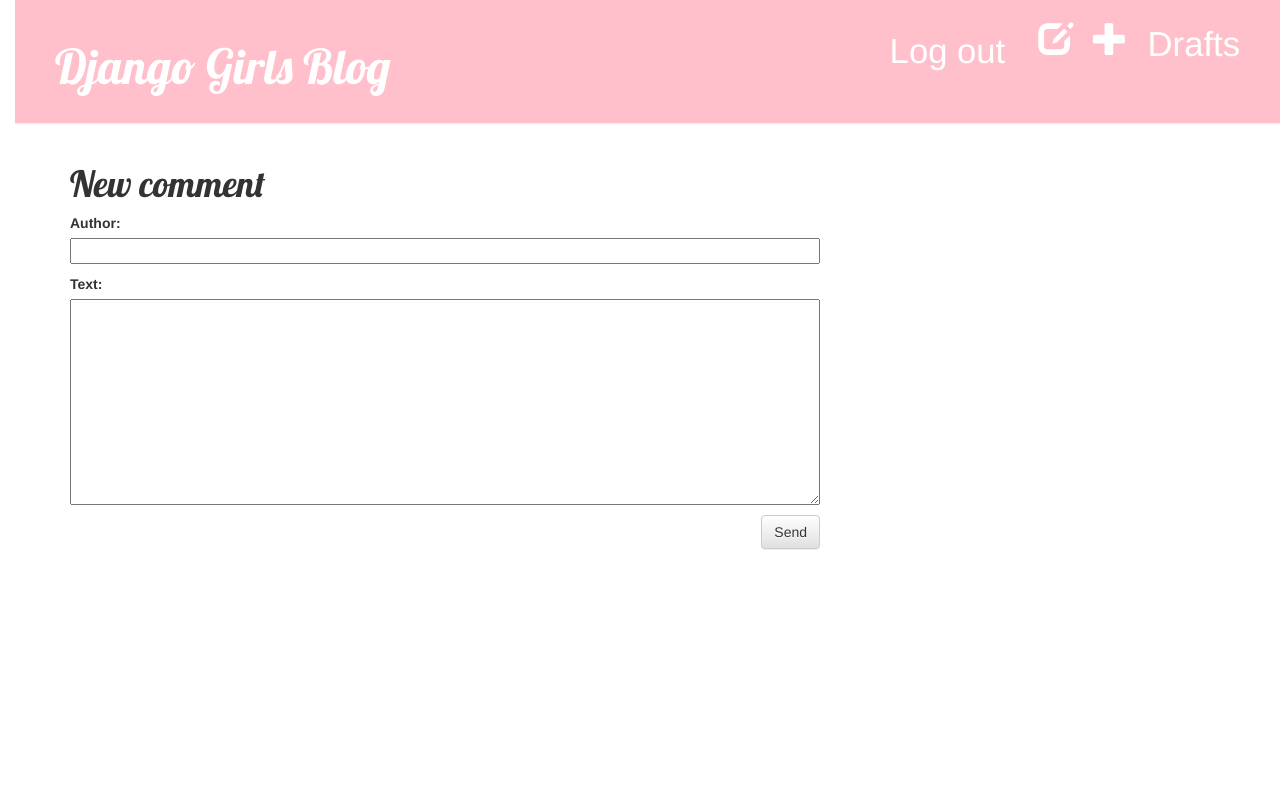
After one commit to Ksyushaaaa/Jango, a Django app: page /post/2/comment/ in a window 1280 px wide. The commit adds this page. Run offline with Django 5.2, Linux system fonts and the light colour scheme; a user stored in the database is signed in; data comes from the database, SQL or seed files in the repository; both versions use the stored data as it was after the commit; some libraries are stand-ins or nearby versions.

Commit message:
add new commit

```diff
--- a/blog/admin.py
+++ b/blog/admin.py
@@ -1,4 +1,5 @@
 from django.contrib import admin
-from .models import Post
+from .models import Post, Comment
 
 admin.site.register(Post)
+admin.site.register(Comment)
--- /dev/null
+++ b/blog/forms.py
@@ -0,0 +1,12 @@
+from django import forms
+from .models import Post, Comment
+
+class PostForm(forms.ModelForm):
+    class Meta:
+        model = Post
+        fields = ('title', 'text',)
+
+class CommentForm(forms.ModelForm):
+    class Meta:
+        model = Comment
+        fields = ('author', 'text',)
--- a/blog/models.py
+++ b/blog/models.py
@@ -18,3 +18,20 @@
 
     def __str__(self):
         return self.title
+
+class Comment(models.Model):
+    post = models.ForeignKey('blog.Post', on_delete=models.CASCADE, related_name='comments')
+    author = models.CharField(max_length=200)
+    text = models.TextField()
+    created_date = models.DateTimeField(default=timezone.now)
+    approved_comment = models.BooleanField(default=False)
+
+    def approve(self):
+        self.approved_comment = True
+        self.save()
+
+    def __str__(self):
+        return self.text
+
+    def approved_comments(self):
+        return self.comments.filter(approved_comment=True)
--- /dev/null
+++ b/blog/static/css/blog.css
@@ -0,0 +1,58 @@
+h1 a {
+    color: #ffc0cb;
+    font-family: 'Lobster', cursive;
+}
+body {
+    padding-left: 15px;
+}
+.page-header {
+    background-color: #ffc0cb;
+    margin-top: 0;
+    padding: 20px 20px 20px 40px;
+}
+
+.page-header h1, .page-header h1 a, .page-header h1 a:visited, .page-header h1 a:active {
+    color: #ffffff;
+    font-size: 36pt;
+    text-decoration: none;
+}
+
+.content {
+    margin-left: 40px;
+}
+
+h1, h2, h3, h4 {
+    font-family: 'Lobster', cursive;
+}
+
+.date {
+    float: right;
+    color: #828282;
+}
+
+.save {
+    float: right;
+}
+
+.post-form textarea, .post-form input {
+    width: 100%;
+}
+
+.top-menu, .top-menu:hover, .top-menu:visited {
+    color: #ffffff;
+    float: right;
+    font-size: 26pt;
+    margin-right: 20px;
+}
+
+.post {
+    margin-bottom: 70px;
+}
+
+.post h1 a, .post h1 a:visited {
+    color: #000000;
+}
+
+.comment {
+    margin: 20px 0px 20px 20px;
+}
--- /dev/null
+++ b/blog/templates/blog/add_comment_to_post.html
@@ -0,0 +1,9 @@
+{% extends 'blog/base.html' %}
+
+{% block content %}
+    <h1>New comment</h1>
+    <form method="POST" class="post-form">{% csrf_token %}
+        {{ form.as_p }}
+        <button type="submit" class="save btn btn-default">Send</button>
+    </form>
+{% endblock %}
--- /dev/null
+++ b/blog/templates/blog/base.html
@@ -0,0 +1,35 @@
+{% load static %}
+<html lang="en">
+    <head>
+    <meta charset="UTF-8">
+        <title>Djangoblog</title>
+        <link rel="stylesheet" href="//maxcdn.bootstrapcdn.com/bootstrap/3.2.0/css/bootstrap.min.css">
+        <link rel="stylesheet" href="//maxcdn.bootstrapcdn.com/bootstrap/3.2.0/css/bootstrap-theme.min.css">
+        <link href='//fonts.googleapis.com/css?family=Lobster&subset=latin,latin-ext' rel='stylesheet' type='text/css'>
+        <link rel="stylesheet" href="{% static 'css/blog.css' %}">
+    </head>
+<body>
+    <div class="page-header">
+     {% if user.is_authenticated %}
+            <a href="{% url 'post_draft_list' %}" class="top-menu">Drafts</a>
+            <a href="{% url 'post_new' %}" class="top-menu"><span class="glyphicon glyphicon-plus"></span></a>
+            <a href="{% url 'post_draft_list' %}" class="top-menu"><span class="glyphicon glyphicon-edit"></span></a>
+            <form method="post" action="{% url 'logout' %}">
+            {% csrf_token %}
+            <button type="submit" class="btn btn-link top-menu">Log out</button>
+            </form>
+     {% else %}
+            <a href="{% url 'login' %}" class="top-menu"><span class="glyphicon glyphicon-lock"></span></a>
+        {% endif %}
+        <h1><a href="/">Django Girls Blog</a></h1>
+    </div>
+    <div class="content container">
+        <div class="row">
+            <div class="col-md-8">
+            {% block content %}
+            {% endblock %}
+            </div>
+        </div>
+    </div>
+</body>
+</html>
--- a/blog/urls.py
+++ b/blog/urls.py
@@ -1,5 +1,17 @@
-from django.urls import re_path
+from django.urls import  path, re_path
 from . import views
+from django.contrib.auth.views import LoginView, LogoutView, TemplateView
 urlpatterns = [
     re_path(r'^$', views.post_list, name='post_list'),
+    re_path(r'^post/new/$', views.post_new, name='post_new'),
+    re_path(r'^post/(?P<pk>[0-9]+)/$', views.post_detail, name='post_detail'),
+    re_path(r'^post/(?P<pk>[0-9]+)/edit/$', views.post_edit, name='post_edit'),
+    path('post/<int:pk>/comment/', views.add_comment_to_post, name='add_comment_to_post'),
+    path('comment/<int:pk>/approve/', views.comment_approve, name='comment_approve'),
+    path('comment/<int:pk>/remove/', views.comment_remove, name='comment_remove'),
+    path('accounts/login/', views.LoginView.as_view(), name='login'),
+    # urls.py
+    path('accounts/logout/', LogoutView.as_view(next_page='/'), name='logout'),
+    path('home/', TemplateView.as_view(template_name='home.html'), name='home'),
+    path('drafts/', views.post_draft_list, name='post_draft_list'),
 ]
--- a/blog/views.py
+++ b/blog/views.py
@@ -1,8 +1,76 @@
-from django.shortcuts import render
+from django.shortcuts import render, get_object_or_404, redirect
 from django.utils import timezone
-from .models import Post
+from django.contrib.auth.decorators import login_required
+from .models import Post, Comment
+from .forms import PostForm, CommentForm
+from django.contrib.auth.views import LoginView, LogoutView
 
-
+@login_required
 def post_list(request):
     posts = Post.objects.filter(published_date__lte=timezone.now()).order_by('published_date')
     return render(request, 'blog/post_list.html', {'posts': posts})
+
+@login_required
+def post_detail(request, pk):
+    post = get_object_or_404(Post, pk=pk)
+    return render(request, 'blog/post_detail.html', {'post': post})
+
+@login_required
+def post_new(request):
+    if request.method == "POST":
+        form = PostForm(request.POST)
+        if form.is_valid():
+            post = form.save(commit=False)
+            post.author = request.user
+            post.published_date = timezone.now()
+            post.save()
+            return redirect('post_detail', pk=post.pk)
+    else:
+        form = PostForm()
+    return render(request, 'blog/post_edit.html', {'form': form})
+
+@login_required
+def post_edit(request, pk):
+    post = get_object_or_404(Post, pk=pk)
+    if request.method == "POST":
+        form = PostForm(request.POST, instance=post)
+        if form.is_valid():
+            post = form.save(commit=False)
+            post.author = request.user
+            post.published_date = timezone.now()
+            post.save()
+            return redirect('post_detail', pk=post.pk)
+    else:
+        form = PostForm(instance=post)
+    return render(request, 'blog/post_edit.html', {'form': form})
+
+@login_required
+def add_comment_to_post(request, pk):
+    post = get_object_or_404(Post, pk=pk)
+    if request.method == "POST":
+        form = CommentForm(request.POST)
+        if form.is_valid():
+            comment = form.save(commit=False)
+            comment.post = post
+            comment.save()
+            return redirect('post_detail', pk=post.pk)
+    else:
+        form = CommentForm()
+    return render(request, 'blog/add_comment_to_post.html', {'form': form})
+
+# Додаткові функції для модерації коментарів
+@login_required
+def comment_approve(request, pk):
+    comment = get_object_or_404(Comment, pk=pk)
+    comment.approve()
+    return redirect('post_detail', pk=comment.post.pk)
+
+@login_required
+def comment_remove(request, pk):
+    comment = get_object_or_404(Comment, pk=pk)
+    comment.delete()
+    return redirect('post_detail', pk=comment.post.pk)
+@login_required
+def post_draft_list(request):
+    posts = Post.objects.filter(published_date__isnull=True).order_by('created_date')
+    return render(request, 'blog/post_draft_list.html', {'posts': posts})
--- a/mysite/settings.py
+++ b/mysite/settings.py
@@ -25,7 +25,7 @@
 # SECURITY WARNING: don't run with debug turned on in production!
 DEBUG = True
 
-ALLOWED_HOSTS = []
+ALLOWED_HOSTS = ['127.0.0.1']
 
 
 # Application definition
@@ -122,3 +122,5 @@
 # https://docs.djangoproject.com/en/5.1/ref/settings/#default-auto-field
 
 DEFAULT_AUTO_FIELD = 'django.db.models.BigAutoField'
+
+LOGIN_REDIRECT_URL = '/Home/'
```
Also changed, not shown: blog/templates/blog/login.html (added, +24 -0 lines), blog/templates/blog/post_detail.html (added, +43 -0 lines), blog/templates/blog/post_draft_list.html (added, +11 -0 lines), blog/templates/blog/post_edit.html (added, +9 -0 lines), blog/templates/blog/post_list.html (+13 -23 lines), blog/templates/registration/login.html (added, +24 -0 lines), blog/migrations/0002_comment.py (added), db.sqlite3.
